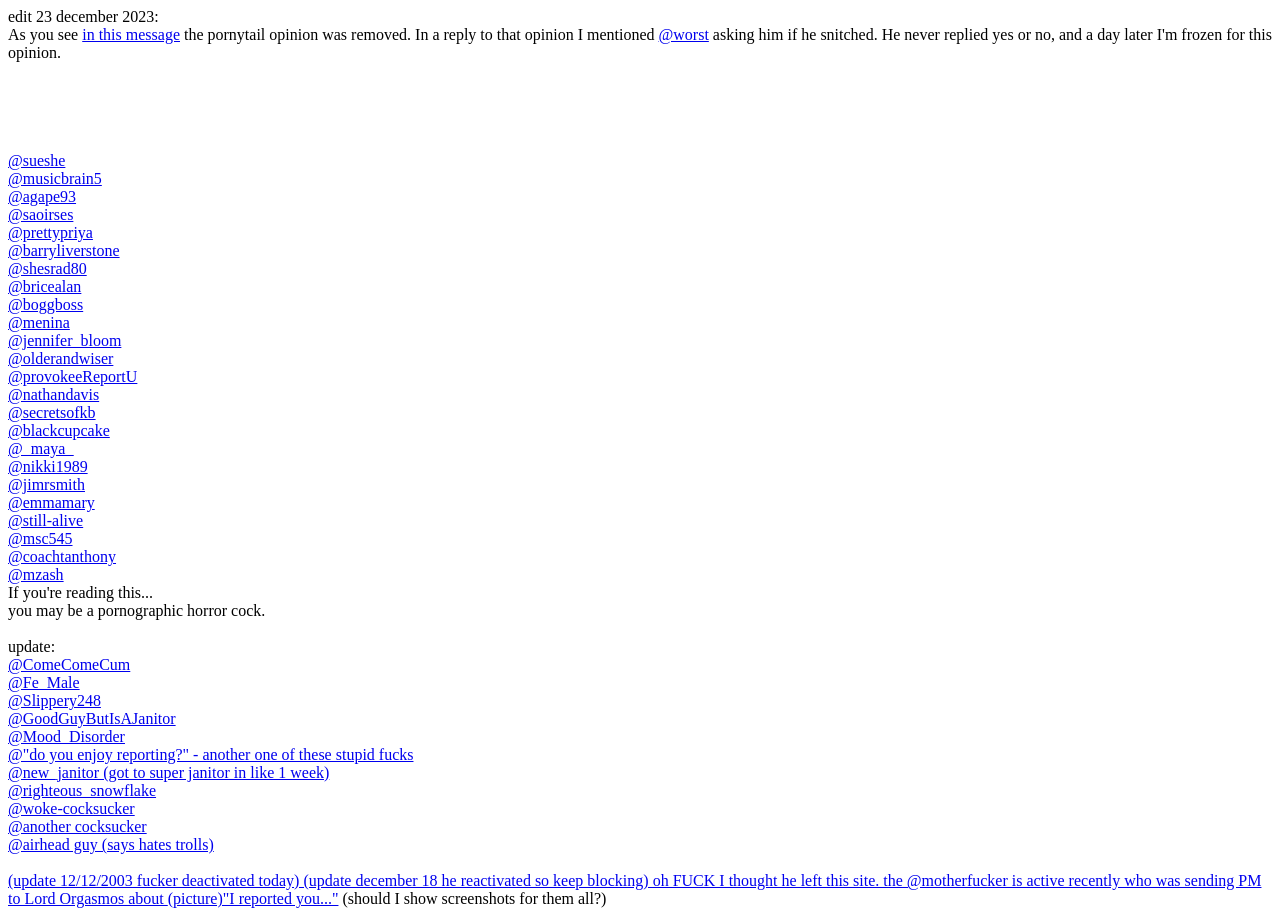
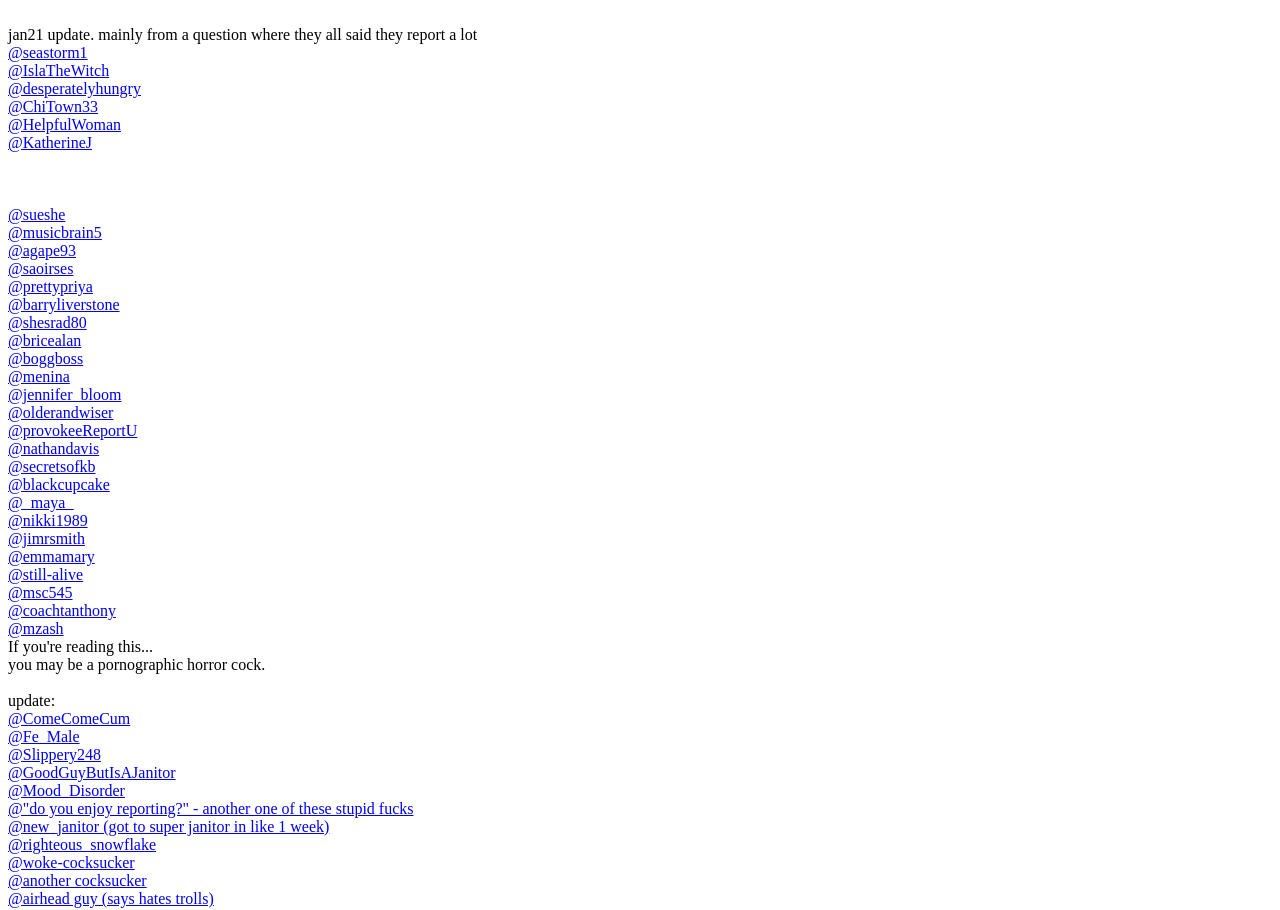
Before and after one commit to Untrannify/links, a plain HTML site: page index.html in a window 1280 px wide. Shown: the top 910 px of the page. Drawn offline with Linux system fonts and the light colour scheme.

Commit message:
Update index.html

```diff
--- a/index.html
+++ b/index.html
@@ -1,9 +1,15 @@
-edit 23 december 2023: <br>
-As you see <a href="https://untrannify.github.io/snitch">in this message</a>
-the pornytail opinion was removed. In a reply to that opinion I mentioned <a href="https://www.girlsaskguys.com/user/worst">@worst</a> asking him if he snitched. He never replied yes or no, and a day later I'm frozen for this opinion.
+
 <br>
+jan21 update. mainly from a question where they all said they report a lot
 <br>
-<br>
+
+
+<a href="https://www.girlsaskguys.com/user/seastorm1">@seastorm1</a><br>
+<a href="https://www.girlsaskguys.com/user/IslaTheWitch">@IslaTheWitch</a><br>
+<a href="https://www.girlsaskguys.com/user/desperatelyhungry">@desperatelyhungry</a><br>
+<a href="https://www.girlsaskguys.com/user/ChiTown33">@ChiTown33</a><br>
+<a href="https://www.girlsaskguys.com/user/HelpfulWoman">@HelpfulWoman</a><br>
+<a href="https://www.girlsaskguys.com/user/KatherineJ">@KatherineJ</a><br>
 <br>
 <br>
 <br>
```
